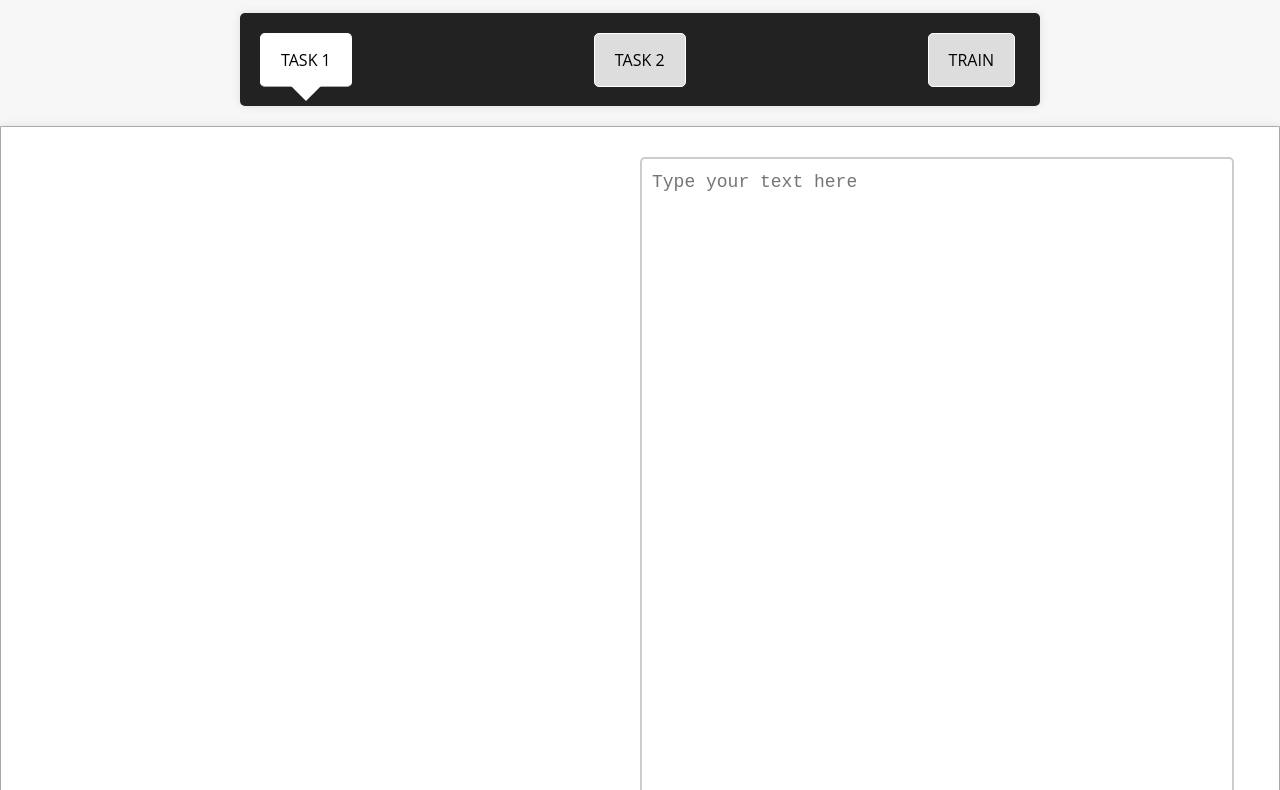
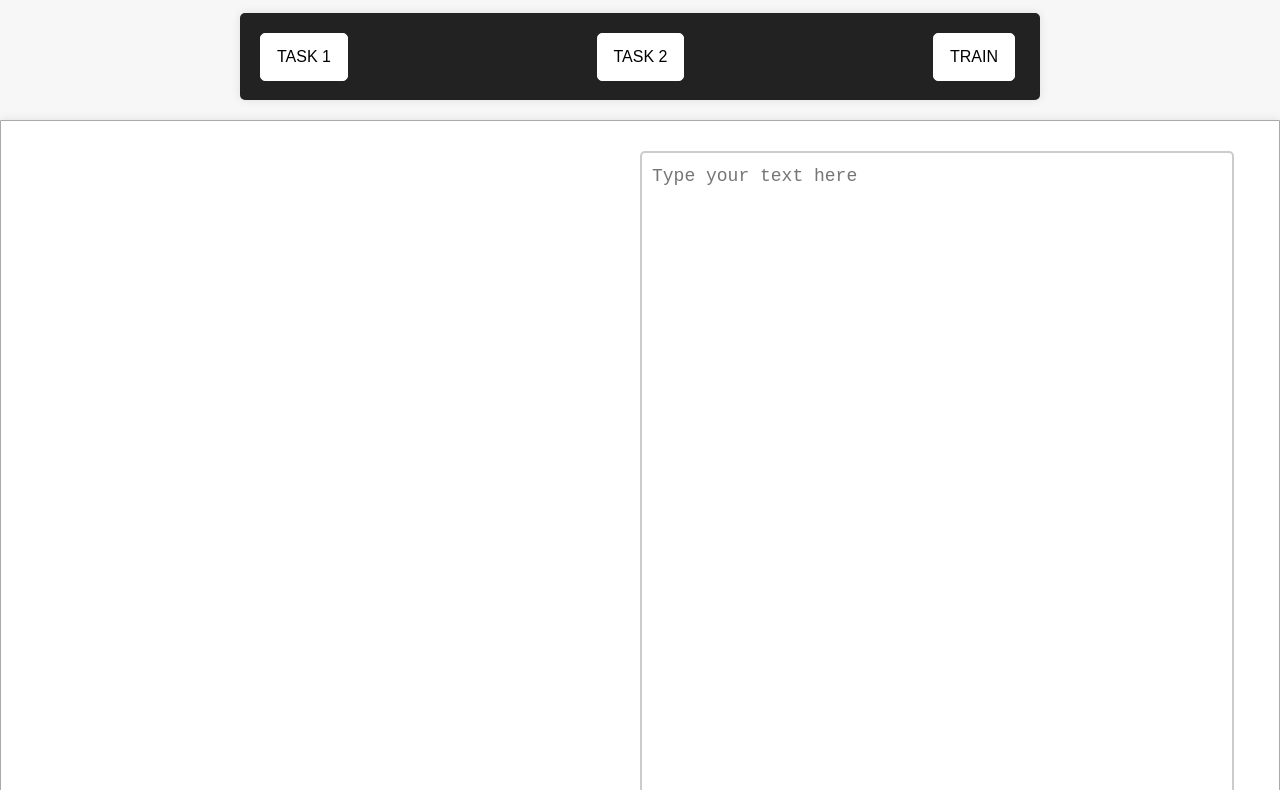
Before and after one commit to kirillkagg/Typist, a plain HTML site: page index.html in a window 1280 px wide. Shown: the part 87-877 px from the top of the page. Drawn offline with Linux system fonts and the light colour scheme.

Commit message:
Update index.html

```diff
--- a/index.html
+++ b/index.html
@@ -27,7 +27,7 @@
          font-weight: 700;
          margin-top: 0;
          }
-         .tabs {
+         .navbar {
          display: flex;
          justify-content: space-between;
          align-items: center;
@@ -41,27 +41,27 @@
          position: relative;
          z-index: 1;
          }
-         .tab {
+         .navbar a {
          padding: 15px 20px;
-         background-color: #ddd;
+         background-color: #fff;
          cursor: pointer;
-         border-radius: 5px ;
+         border-radius: 5px;
          border: 1px solid #fff;
          margin-right: 5px;
          margin-bottom: -1px;
          position: relative;
          transition: all 0.2s ease-in-out;
          }
-         .tab:hover {
+         .navbar a:hover {
          background-color: #ccc;
          }
-         .tab.active {
+         .navbar a.active {
          background-color: #fff;
          border-bottom: 1px solid #aaa;
          position: relative;
          z-index: 2;
          }
-         .tab.active:before {
+         .navbar a.active:before {
          content: "";
          display: block;
          position: absolute;
@@ -74,7 +74,7 @@
          border-width: 15px 15px 0 15px;
          border-color: #fff transparent transparent transparent;
          }
-         .tab-content {
+         .page {
          display: none;
          padding: 30px 20px;
          background-color: #fff;
@@ -199,24 +199,58 @@
          min-height: 400px;
          height: 100%
          }
+         body {
+         margin: 0;
+         padding: 0;
+         font-family: Arial, sans-serif;
+         }
+         .navbar {
+         background-color: #222;
+         overflow: hidden;
+         }
+         .navbar a {
+         float: left;
+         color: black;
+         text-align: center;
+         padding: 14px 16px;
+         text-decoration: none;
+         }
+         .navbar a:hover {
+         background-color: #ddd;
+         color: black;
+         }
+         .page {
+         display: none;
+         }
+         .page.active {
+         display: block;
+         }
       </style>
+      <script>
+         function showPage(pageId) {
+           // Hide all pages
+           const pages = document.getElementsByClassName('page');
+           for (let i = 0; i < pages.length; i++) {
+             pages[i].classList.remove('active');
+           }
+
+           // Show selected page
+           const selectedPage = document.getElementById(pageId);
+           selectedPage.classList.add('active');
+         }
+      </script>
    </head>
    <body>
       <header style="background: #222; color: #fff; padding: 1em; text-align: center; position: fixed; width: 100%; top: 0; left: 0; z-index: 999;">
          <!-- #222 -->
          <h1>Typist</h1>
       </header>
-      <div class="tabs">
-         <div class="tab active" onclick="showTab('tab1')">
-            TASK 1
+      <div class="navbar">
+         <a href="#" onclick="showPage('page1')">TASK 1</a>
+         <a href="#" onclick="showPage('page2')">TASK 2</a>
+         <a href="#" onclick="showPage('page3')">TRAIN</a>
       </div>
-         <div class="tab" onclick="showTab('tab2')">
-            TASK 2
-         </div>
-         <div class="tab" onclick="showTab('tab3')">
-            TRAIN
-         </div>
-      </div>
+      <div id="page1" class="page active">
          <div class="tab-content active" id="tab1">
             <div class="typing-box" style="width: 48%; height: 869px; margin-right: 2%;">
                <div style="display: flex; flex-direction: column; align-items: center;">
@@ -276,7 +310,7 @@
                var timerRight1 = document.getElementById("timerright");
                timerRight1.style.fontSize = "20px";
                var typingTextRight1 = document.getElementById("typing-textright");
-            var submitButtonRight1 = document.getElementsByTagName("button")[1];
+               var submitButtonRight1 = document.querySelector("button");
                var wordCounter1 = document.getElementById("wordcounter");
 
                function startTimer1(timer) {
@@ -324,9 +358,20 @@
                  typingTextRight1.disabled = true;
                  submitButtonRight1.disabled = true;
                }, 20 * 60 * 1000);
+
+               // Disable typing after 20 minutes
+               setTimeout(function() {
+                 typingTextRight1.removeEventListener("keydown", function(event) {
+                   if (!startTimeRight1) {
+                     startTimerRight1();
+                   }
+                   updateWordCount1(); // Update word count on every keydown event
+                 });
+               }, 20 * 60 * 1000);
             </script>
          </div>
-      <div class="tab-content" id="tab2">
+      </div>
+      <div id="page2" class="page">
          <div class="typing-container" style="width: 100%; display: flex; justify-content: space-between;">
             <div class="typing-box" style="width: 48%; height: 869px">
                <textarea id="typing-text-left" placeholder="Paste your task" style="display: block; margin: 0 auto; padding: 10px; width: 100%; height: 300px; font-size: 18px; line-height: 1.5; border: 2px solid #ccc; border-radius: 5px; box-sizing: border-box;"></textarea>
@@ -411,7 +456,7 @@
             </script>
          </div>
       </div>
-      <div class="tab-content" id="tab3">
+      <div id="page3" class="page">
          <div class="typing-container" style="width: 100%; display: flex; justify-content: space-between;">
             <div class="typing-box" style="width: 48%; height: 869px">
                <textarea id="typing-text-lft5" placeholder="Paste your text" style="display: block; margin: 0 auto; padding: 10px; width: 100%; height: 800px; font-size: 18px; line-height: 1.5; border: 2px solid #ccc; border-radius: 5px; box-sizing: border-box;"></textarea>
```
Lines whose indentation alone changed are shown as unchanged.
